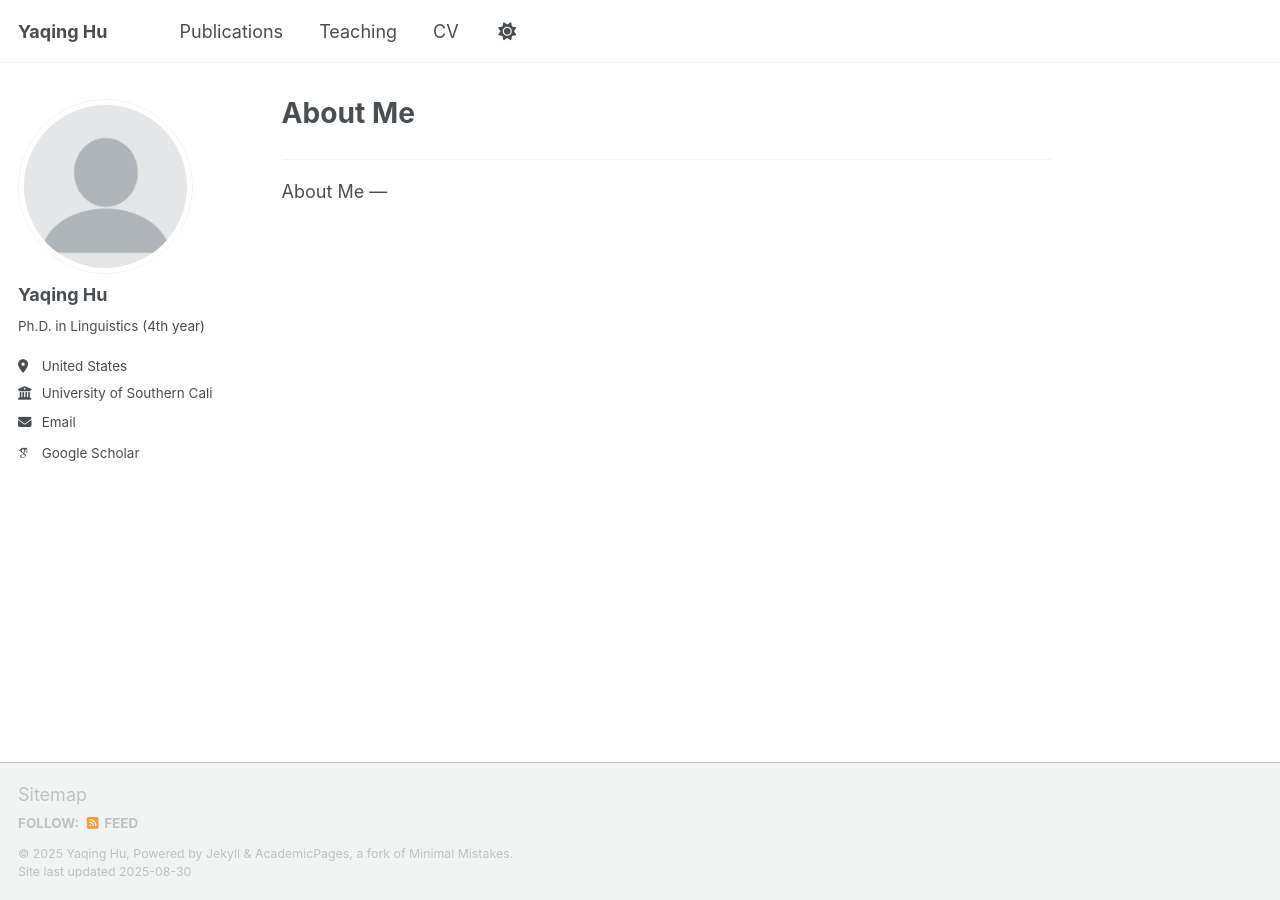
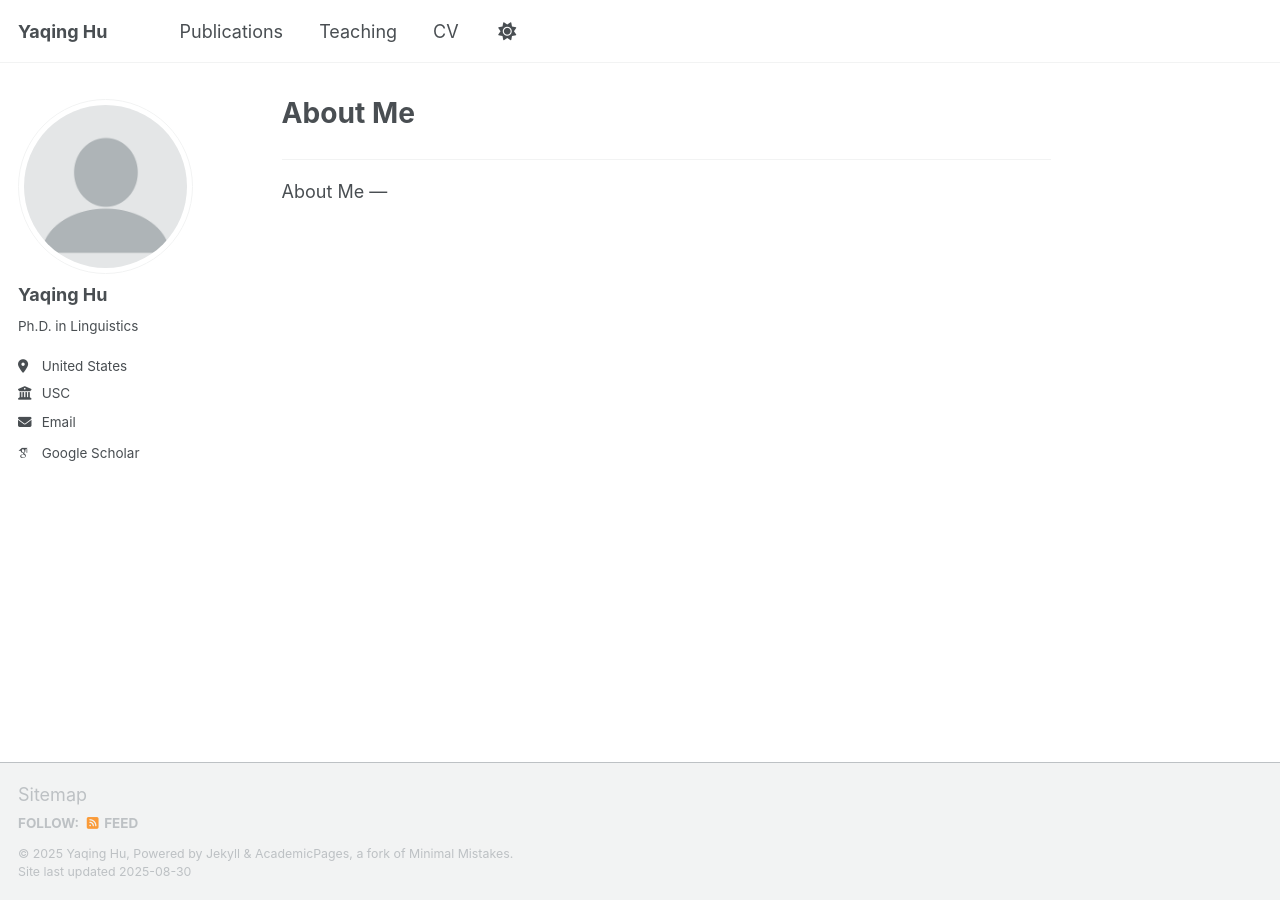
Before and after one commit to Yaqing-Hu/Yaqing-Hu.github.io, a Jekyll site: the page built from _pages/about.md, in a window 1280 px wide. Built offline with Jekyll 4.4.1, drawn with Linux system fonts in a browser that asks for light colours; some web fonts are replaced; a script that is not in the unit is left out.

Commit message:
Update _config.yml

```diff
--- a/_config.yml
+++ b/_config.yml
@@ -25,9 +25,9 @@ author:
   avatar           : "profile.png"
   name             : "Yaqing Hu"
   pronouns         : # example: "she/her"
-  bio              : "Ph.D. in Linguistics (4th year)"
+  bio              : "Ph.D. in Linguistics"
   location         : "United States"
-  employer         : "University of Southern California"
+  employer         : "USC"
   uri              : # URL
   email            : "yaqinghu@usc.edu"
 
```
